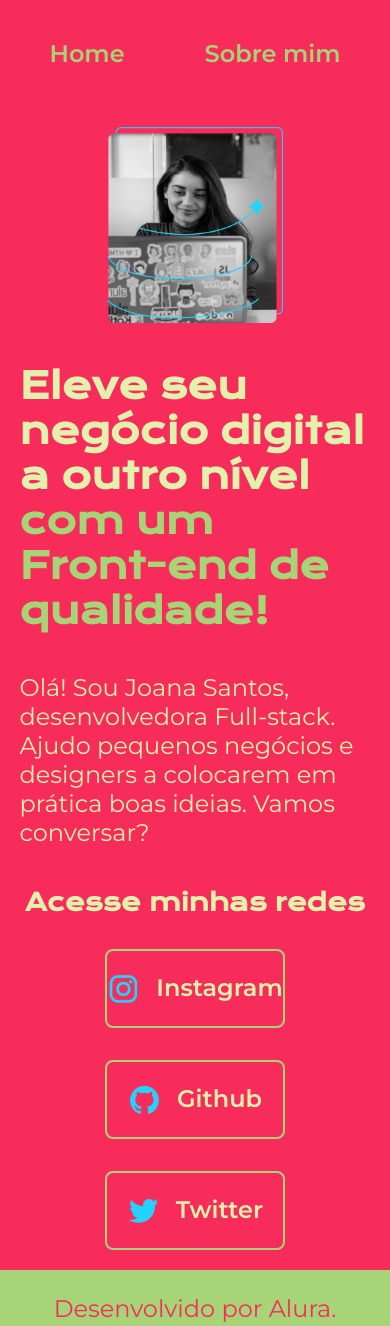
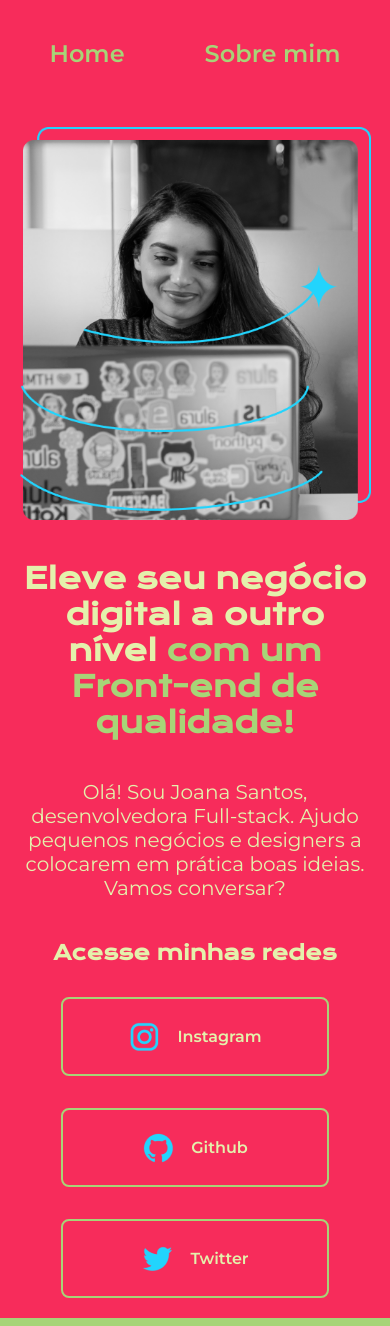
Before and after one commit to ElaiEmylleMatos/curso-html-css, a plain HTML site: page index.html in a window 390 px wide. Shown: the top 1326 px of the page. Drawn offline with nearby package versions, Linux system fonts and the light colour scheme.

Commit message:
centralizar textos e alinhamento vertical do texto dos links

```diff
--- a/styles/style.css
+++ b/styles/style.css
@@ -139,15 +139,15 @@ body {
         flex-direction: column-reverse;
         gap: 40px;
         padding: 5%;
+        text-align: center;
     }
 
     .apresentacao__conteudo {
         width: auto;
     }
 
-    /*
     .apresentacao__conteudo__titulo {
-        font-size: 2rem;
+        font-size: 1.8rem;
     }
 
     .apresentacao__conteudo__texto {
@@ -159,10 +159,17 @@ body {
     }
 
     .apresentacao__links__navegacao {
-        width: 100%;
+        width: 75%;
+        font-size: 1rem;
+        place-items: center;
+    }
+
+    .apresentacao__links__subtitulo {
+        text-align: center;
+        font-size: 1.25rem;
     }
 
     .apresentacao__imagem {
         width: 100%;
-    }*/
+    }
 }
```
